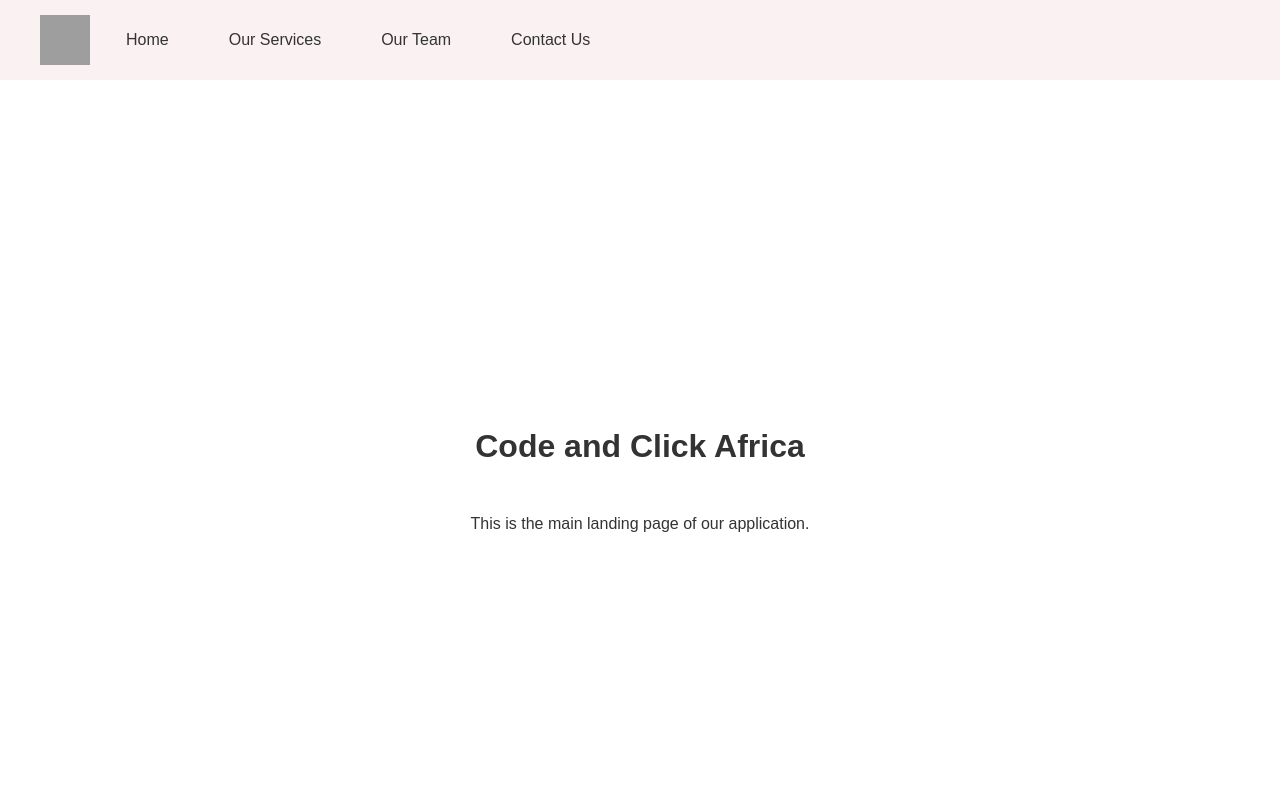
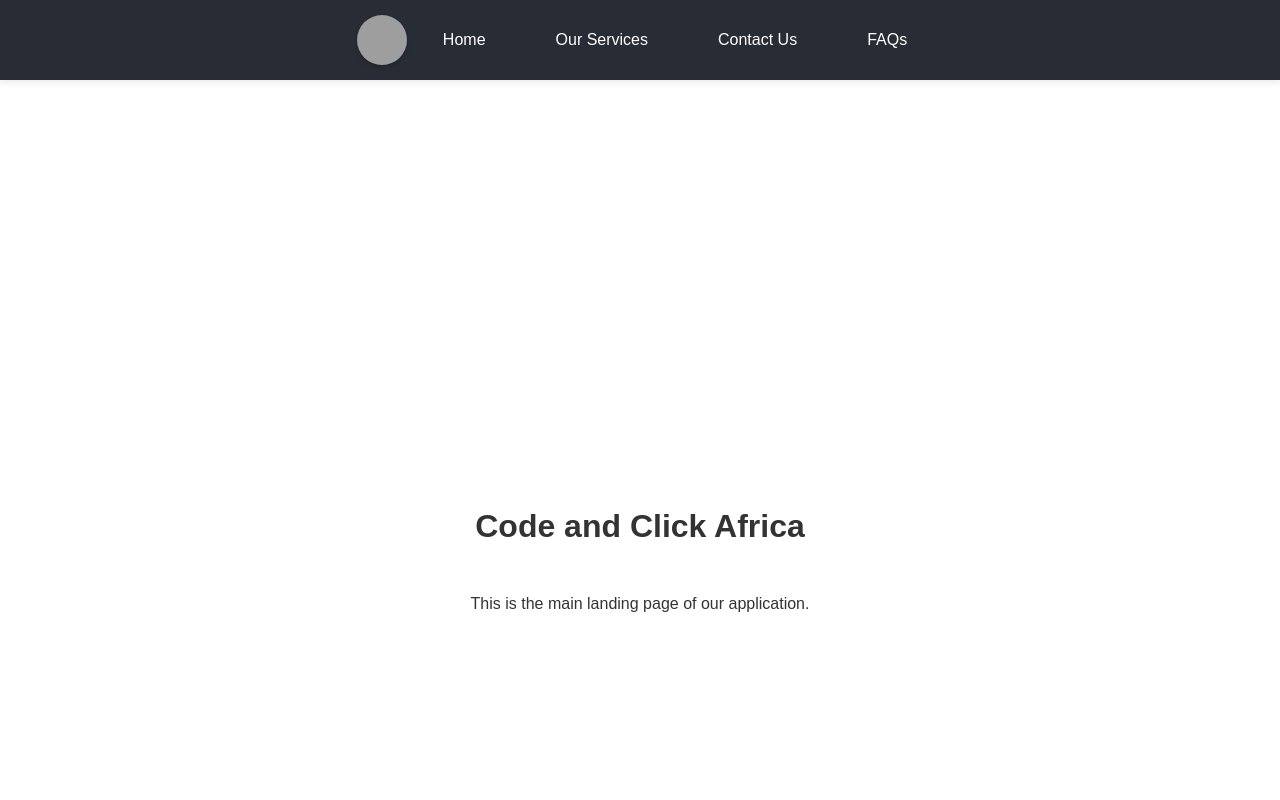
Before and after one commit to kevinmayaka/code-and-click, a React (Create React App) app in the folder code/: page / in a window 1280 px wide. Shown: the top 800 px of the page. Built offline with nearby package versions, Linux system fonts and the light colour scheme; grey boxes are pictures that could not be loaded.

Commit message:
adds navigation between the components via the nav-bar

```diff
--- a/code/package.json
+++ b/code/package.json
@@ -9,6 +9,7 @@
     "@testing-library/user-event": "^13.5.0",
     "react": "^19.2.0",
     "react-dom": "^19.2.0",
+    "react-router-dom": "^7.12.0",
     "react-scripts": "5.0.1",
     "web-vitals": "^2.1.4"
   },
--- a/code/src/App.js
+++ b/code/src/App.js
@@ -5,15 +5,17 @@ import Services from './Components/Services';
 import ContactUs from './Components/ContactUs';
 import Faqs from './Components/Faqs';
 import Footer from './Components/Footer';
+import Header from './Components/Header';
 
 function App() {
   return (
     <div className="App">
-        <Home />
-        <Services />
-        <ContactUs />
-        <Faqs />
-        <Footer />
+      <Header />
+      <Home />
+      <Services />
+      <ContactUs />
+      <Faqs />
+      <Footer />
     </div>
   );
 }
--- a/code/src/Components/ContactUs.js
+++ b/code/src/Components/ContactUs.js
@@ -32,7 +32,7 @@ export default function ContactUs() {
         setIsFormVisible(false);
     }
     return (
-         <div className="contact-us-container">
+         <div className="contact-us-container" id="contact">
             <h1 className='contact-us-header'>Contact Us</h1>
             <div className="contact-us-content">
                 <p>Want more customers, Clients and Sales than you
--- a/code/src/Components/Faqs.js
+++ b/code/src/Components/Faqs.js
@@ -42,7 +42,7 @@ export default function Faqs() {
   };
 
   return (
-    <div className="FAQs-Component">
+    <div className="FAQs-Component" id="faqs">
       <h2>Frequently Asked Questions</h2>
 
       {faqs.map((faq, index) => (
--- /dev/null
+++ b/code/src/Components/Header.css
@@ -0,0 +1,100 @@
+.header {
+  background-color: #282c34;
+  padding: 15px 0;
+  box-shadow: 0 2px 8px rgba(0, 0, 0, 0.1);
+  position: sticky;
+  top: 0;
+  z-index: 100;
+}
+
+.header-container {
+  display: flex;
+  align-items: center;
+  justify-content: space-between;
+  max-width: 1200px;
+  margin: 0 auto;
+  padding: 0 20px;
+}
+
+.logo {
+  display: flex;
+  align-items: center;
+  text-decoration: none;
+  cursor: pointer;
+}
+
+.logo img {
+  width: 50px;
+  height: 50px;
+  border-radius: 50%;
+  box-shadow: 0 2px 4px rgba(0, 0, 0, 0.2);
+}
+
+.nav ul {
+  display: flex;
+  list-style: none;
+  margin: 0;
+  padding: 0;
+  gap: 30px;
+}
+
+.nav a {
+  color: white;
+  text-decoration: none;
+  font-size: 1em;
+  font-weight: 500;
+  transition: color 0.3s ease;
+  position: relative;
+}
+
+.nav a:hover {
+  color: #61dafb;
+}
+
+.nav a::after {
+  content: '';
+  position: absolute;
+  bottom: -5px;
+  left: 0;
+  width: 0;
+  height: 2px;
+  background-color: #61dafb;
+  transition: width 0.3s ease;
+}
+
+.nav a:hover::after {
+  width: 100%;
+}
+
+/* Responsive Design */
+@media (max-width: 768px) {
+  .nav ul {
+    gap: 15px;
+  }
+
+  .nav a {
+    font-size: 0.9em;
+  }
+}
+
+@media (max-width: 480px) {
+  .header-container {
+    flex-direction: column;
+    gap: 15px;
+  }
+
+  .nav ul {
+    gap: 10px;
+    flex-wrap: wrap;
+    justify-content: center;
+  }
+
+  .nav a {
+    font-size: 0.85em;
+  }
+
+  .logo img {
+    width: 40px;
+    height: 40px;
+  }
+}
--- /dev/null
+++ b/code/src/Components/Header.js
@@ -0,0 +1,29 @@
+import React from "react";
+import './Header.css';
+
+export default function Header() {
+  const handleNavClick = (sectionId) => {
+    const element = document.getElementById(sectionId);
+    if (element) {
+      element.scrollIntoView({ behavior: 'smooth' });
+    }
+  };
+
+  return (
+    <header className="header">
+      <div className="header-container">
+        <div className="logo">
+          <img src="https://codetheweb.blog/assets/img/icon2.png" alt="Logo" />
+        </div>
+        <nav className="nav">
+          <ul>
+            <li><a href="#home" onClick={() => handleNavClick('home')}>Home</a></li>
+            <li><a href="#services" onClick={() => handleNavClick('services')}>Our Services</a></li>
+            <li><a href="#contact" onClick={() => handleNavClick('contact')}>Contact Us</a></li>
+            <li><a href="#faqs" onClick={() => handleNavClick('faqs')}>FAQs</a></li>
+          </ul>
+        </nav>
+      </div>
+    </header>
+  );
+}
--- a/code/src/Components/Home.js
+++ b/code/src/Components/Home.js
@@ -3,18 +3,7 @@ import './Home.css';
 
 export default function Home() {
   return (
-    <div className="landing">
-      <header>
-         <img src="https://codetheweb.blog/assets/img/icon2.png"></img>
-        <nav>
-          <ul>
-            <li><a href="#home">Home</a></li>
-            <li><a href="#services">Our Services</a></li>
-            <li><a href="team">Our Team</a></li>
-            <li><a href="#contact">Contact Us</a></li>
-          </ul>
-        </nav>
-      </header>
+    <div className="landing" id="home">
       <div className="content">
         <h1>Code and Click Africa</h1>
         <p>This is the main landing page of our application.</p>
--- a/code/src/Components/Services.js
+++ b/code/src/Components/Services.js
@@ -22,7 +22,7 @@ export default function Services() {
     },
     ]
   return (
-    <div className="services-container">
+    <div className="services-container" id="services">
       <h2 className="services-title">Our Services</h2>
       <div className="services-grid">
         {ServicesData.map((service, index) => (
```
Also changed, not shown: 1 other file (tests, documents, lock files or other folders).
